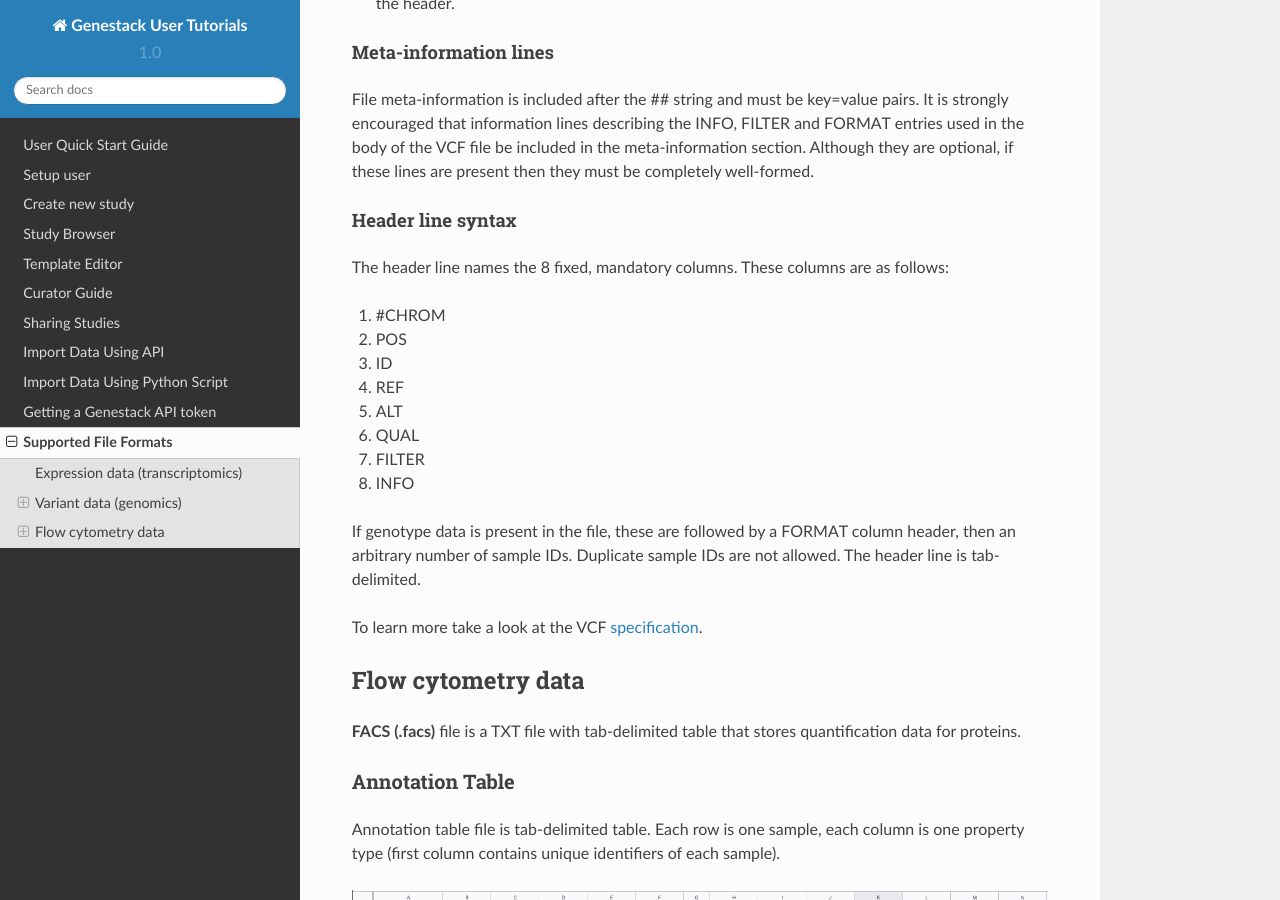
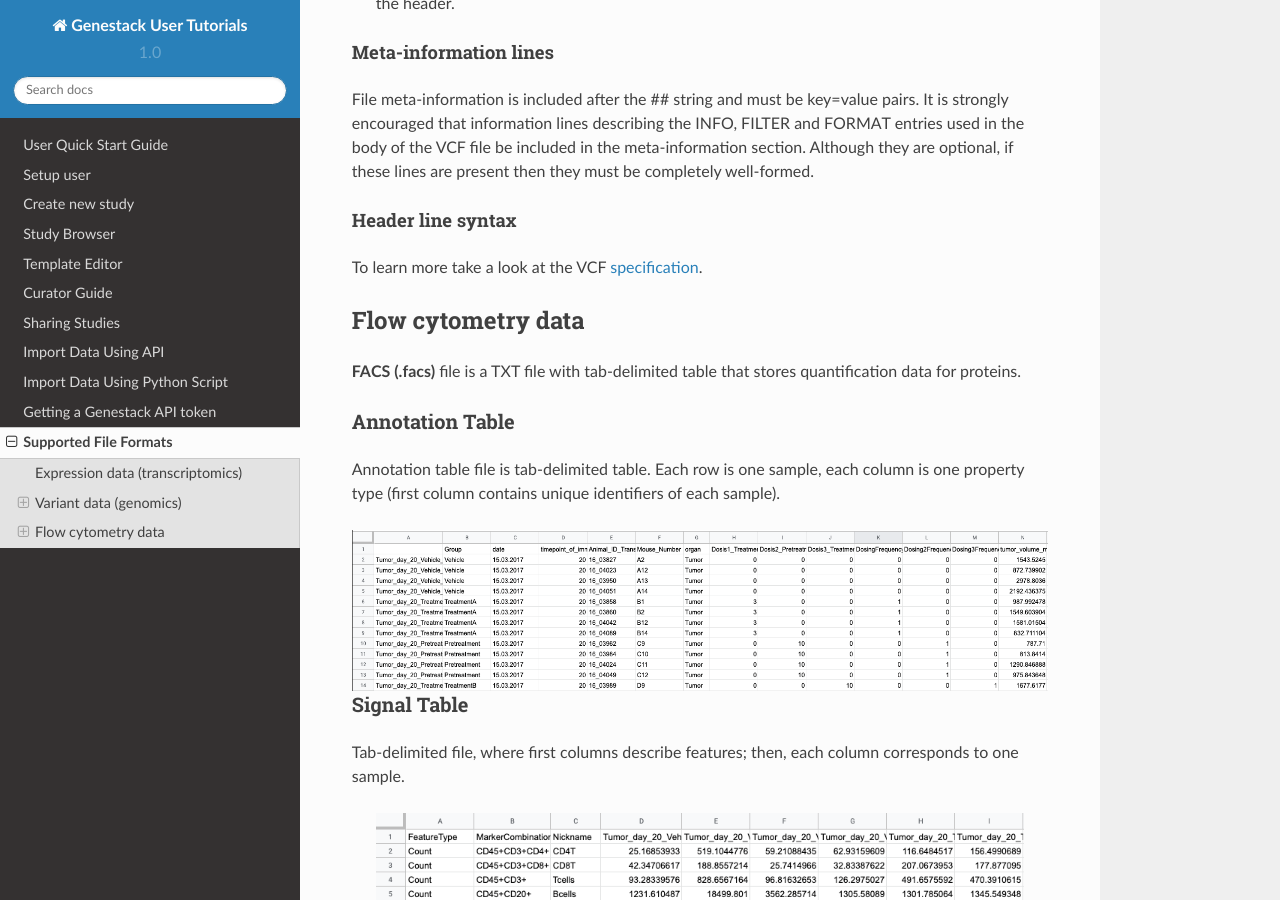
Before and after one commit to genestack/user-guide, a Sphinx documentation site: the page built from source/doc-odm-user-guide/supported-formats.rst, in a window 1280 px wide and 900 px high, scrolled down 2306 px. Built offline with Sphinx 7.4.7 and the Read the Docs theme 2.0.0, drawn with Linux system fonts in a browser that asks for light colours.

Commit message:
Update supported-formats.rst

```diff
--- a/source/doc-odm-user-guide/supported-formats.rst
+++ b/source/doc-odm-user-guide/supported-formats.rst
@@ -73,19 +73,6 @@ File meta-information is included after the ## string and must be key=value pair
 Header line syntax
 ==================
 
-The header line names the 8 fixed, mandatory columns. These columns are as follows:
-
-1. \#CHROM
-2. POS
-3. ID
-4. REF
-5. ALT
-6. QUAL
-7. FILTER
-8. INFO
-
-If genotype data is present in the file, these are followed by a FORMAT column header, then an arbitrary number of sample IDs. Duplicate sample IDs are not allowed. The header line is tab-delimited.
-
 To learn more take a look at the VCF specification_.
 
 .. _VCF specification: https://samtools.github.io/hts-specs/VCFv4.3.pdf
```
